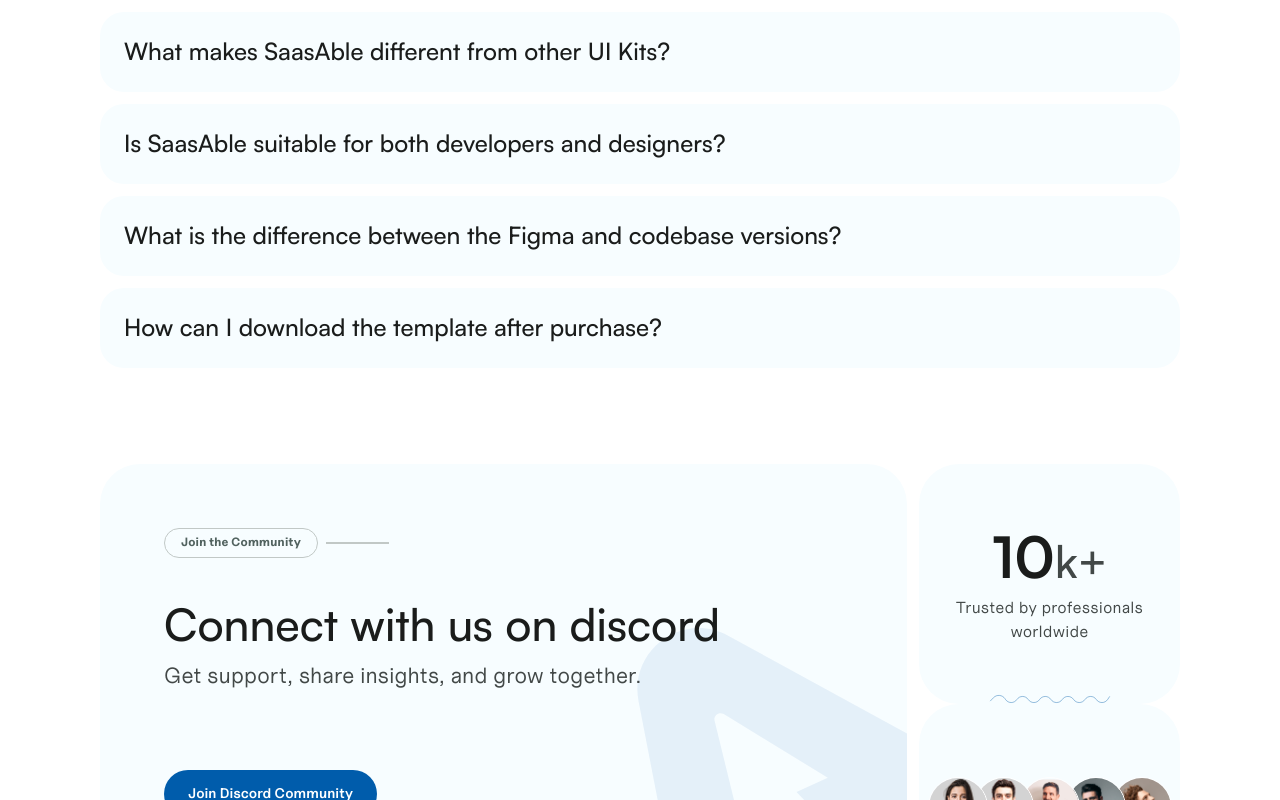
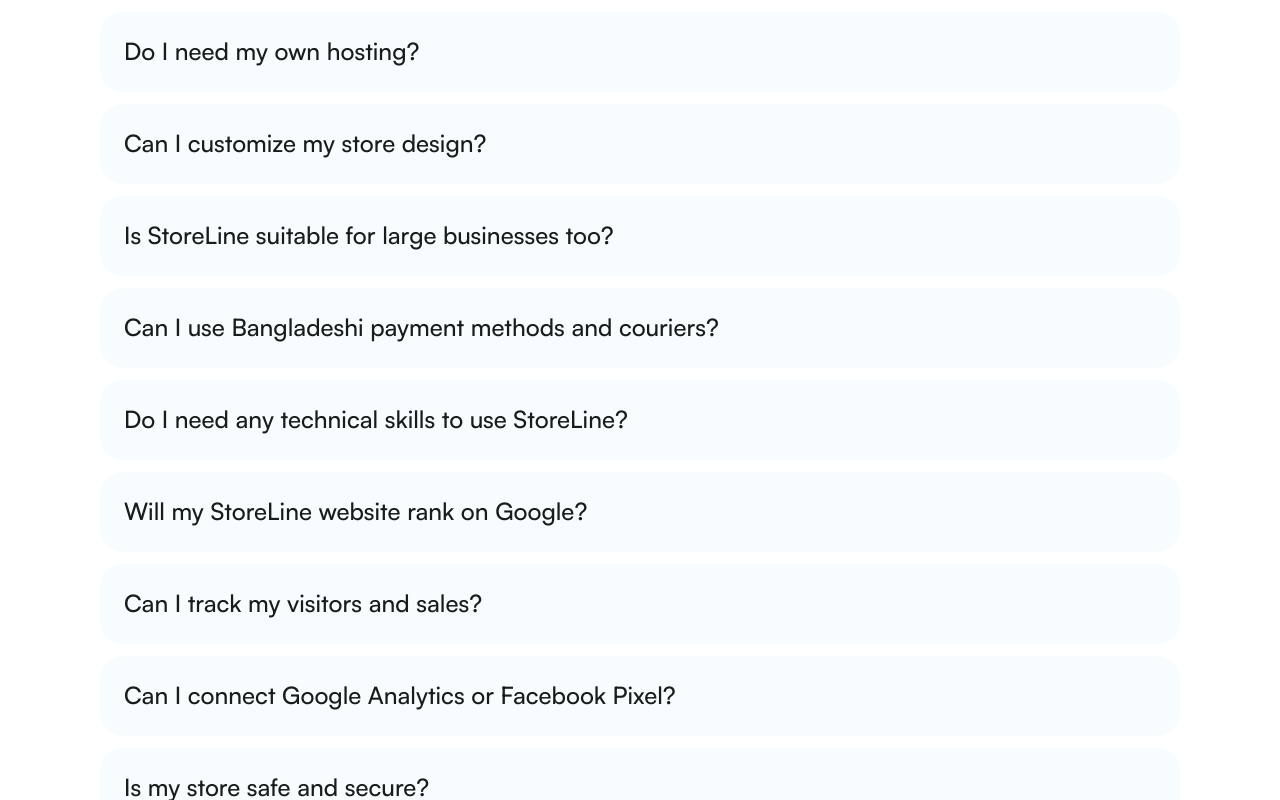
Before and after one commit to mahinjaman/Ai-Pages, a Next.js app: page /faq in a window 1280 px wide. Shown: the part 400-1200 px from the top of the page. Built offline with nearby package versions, Linux system fonts and the light colour scheme; what @mui/material-nextjs would draw is missing.

Commit message:
udpate home page content

```diff
--- a/src/blocks/hero/Hero17.tsx
+++ b/src/blocks/hero/Hero17.tsx
@@ -165,7 +165,7 @@
                 viewport={{ once: true }}
                 transition={{ duration: 0.6, delay: 0.2, ease: 'linear' }}
               >
-                <Typography variant="h1" align="center" sx={{ maxWidth: 800 }}>
+                <Typography variant="h1" align="center" sx={{ maxWidth: 700 }}>
                   {headLine}
                 </Typography>
               </motion.div>
--- a/src/components/Typeset.tsx
+++ b/src/components/Typeset.tsx
@@ -17,7 +17,11 @@
 
   return (
     <Stack {...rest} sx={{ gap: { xs: 1, sm: 1.5 }, ...sx }}>
-      <Typography variant="h2" {...headingProps} sx={{ ...(headingProps?.sx && { ...headingProps.sx }) }}>
+      <Typography
+        variant="h2"
+        {...headingProps}
+        sx={{ ...(headingProps?.sx && { ...headingProps.sx }), maxWidth: 700, textAlign: 'center', margin: '0px auto' }}
+      >
         {heading}
       </Typography>
       {caption && (
--- a/src/views/landings/default/data/cta.tsx
+++ b/src/views/landings/default/data/cta.tsx
@@ -71,8 +71,8 @@
 };
 
 export const cta10 = {
-  heading: "Couldn't find the perfect role for you?",
-  caption: 'No worries – we encourage you to apply anyway! Your unique skills and talents might be just what we need.',
+  heading: 'Haven’t Started Yet? It’s Your Time.',
+  caption: 'You focus on your products, we’ll handle the tech. That’s how thousands of Bangladeshi sellers are trusted with StoreLine.',
   primaryBtn: { children: 'Send your Resume', href: '#', sx: { textTransform: 'none' } },
   secondaryBtn: { children: 'Contact us', href: '/contact', sx: { textTransform: 'none' } },
   image: { light: '/assets/images/graphics/ai/graphics15-light.svg', dark: '/assets/images/graphics/ai/graphics15-dark.svg' },
--- a/src/views/landings/default/data/faq.ts
+++ b/src/views/landings/default/data/faq.ts
@@ -7,92 +7,66 @@
   defaultExpanded: 'Fees & Charges',
   faqList: [
     {
-      question: `Is ${branding.brandName} only for SaaS web apps?`,
-      answer: `While ${branding.brandName} is designed with SaaS applications in mind, it’s not limited to SaaS products. ${branding.brandName} is multipurpose and can be used for a variety of websites and applications, whether it’s for an agency, digital product, CRM, blog, AI platform, or any other system. ${branding.brandName} is versatile and adaptable to fit any use case, SaaS or not. It’s built for all types of projects!`,
+      question: `Do I need to buy a domain?`,
+      answer: `No worries, you can start with a free StoreLine subdomain (like yourstore.storeline.io).
+ And if you already have your own domain, you can easily connect it anytime.`,
       category: 'General'
     },
     {
-      question: `What makes ${branding.brandName} different from other UI Kits?`,
-      answer: `${branding.brandName} offers industry-specific templates, a React Material UI Kit, Figma UI Kit, and flexible customization options that cater to both front-end marketing and admin interfaces.`,
+      question: `Do I need my own hosting?`,
+      answer: `Not at all. StoreLine is a serverless platform, meaning we handle all the hosting, speed, and security for you. You just focus on your business. We'll take care of the tech.`,
       category: 'General'
     },
     {
-      question: `Is ${branding.brandName} suitable for both developers and designers?`,
-      answer: {
-        content: `Yes, ${branding.brandName} is built for both, with a Figma UI kit for designers and React code for developers.`,
-        type: 'list',
-        data: [
-          { primary: 'Figma UI Kit for Designers.' },
-          { primary: 'React Material UI Code for Developers.' },
-          { primary: 'Seamless Collaboration.' }
-        ]
-      },
+      question: `Can I customize my store design?`,
+      answer: `Yes! You can choose from beautiful, ready-made templates and easily customize them. No coding needed. Change colors, fonts, and layouts to match your brand in just a few clicks.`,
+
       category: 'General'
     },
     {
-      question: `What is the difference between the Figma and codebase versions?`,
+      question: `Is StoreLine suitable for large businesses too?`,
       answer:
-        'The Figma version is for design and prototyping, while the codebase version provides ready-to-use React components for development.',
+        'Definitely. StoreLine’s serverless technology automatically scales with your business. whether you have 10 or 10,000 customers. Small or big, we make sure your site always runs fast and smooth.',
       category: 'General'
     },
     {
-      question: 'How can I download the template after purchase?',
-      answer: 'You will receive the template in a .zip format immediately after successfully purchasing the template.',
+      question: 'Can I use Bangladeshi payment methods and couriers?',
+      answer: 'Absolutely. StoreLine is 100% Bangladesh-friendly. We support local payment gateways and courier partners, so you can manage orders and deliveries without any extra setup.',
       category: 'General'
     },
     {
-      question: `What's included in the ${branding.brandName} license?`,
-      answer: {
-        content: 'It includes the Figma UI kit, React Material UI codebase, regular updates, and customer support.',
-        type: 'list',
-        data: [
-          { primary: `One License = One End Product` },
-          { primary: `Separate License for Each Product` },
-          { primary: `Comply with License Terms` }
-        ]
-      },
-      category: 'Pricing & Licenses'
+      question: `Do I need any technical skills to use StoreLine?`,
+      answer: 'Not at all! StoreLine is built for everyone even if you’ve never built a website before. You can launch and manage your online store easily with our simple dashboard.',
+
+      category: 'General'
     },
     {
-      question: `Can I use ${branding.brandName} for multiple projects?`,
-      answer: {
-        content:
-          'No, one license allows usage in a single end product. For each new product or project, you are required to purchase a separate license. This ensures compliance with the licensing terms and provides ongoing support for each individual product. Make sure to obtain the appropriate license for every new project you work on.',
-        type: 'list',
-        data: [
-          { primary: `One License = One End Product` },
-          { primary: `Separate License for Each Product` },
-          { primary: `Comply with License Terms` }
-        ]
-      },
-      category: 'Pricing & Licenses'
+      question: `Will my StoreLine website rank on Google?`,
+      answer:
+        'Yes! Every StoreLine site is built with SEO best practices, fast loading, clean code, and easy meta control. You can customize your page titles, descriptions, and URLs to help your store rank higher on Google.',
+
+      category: 'General'
     },
 
     {
-      question: 'Do you offer refunds?',
+      question: 'Can I track my visitors and sales?',
       answer:
-        'Yes, we offer refunds, but only if you provide a valid reason to support your claim. For more details, please review our MUI Store Refund Policy.',
-      category: 'Pricing'
+        'Absolutely! StoreLine includes built-in server-side tracking for accurate data no extra setup needed. You’ll see your visitors, top products, and sales insights directly from your dashboard.',
+      category: 'General'
     },
     {
-      question: 'Do I get access to future updates?',
-      answer: {
-        content:
-          'Yes, you will receive future updates for 1 year from the date of purchase. If you need updates after 1 year, you will need to purchase the license again. However, this is not a renewal—your license is valid for a lifetime, but updates are limited to the 1-year period.',
-        type: 'list',
-        data: [{ primary: `1 Year Free Updates` }, { primary: `License validity is lifetime` }]
-      },
-      category: 'Support & Updates'
+      question: 'Can I connect Google Analytics or Facebook Pixel?',
+      answer: `Yes! You can easily connect both with just a few clicks.
+ And because StoreLine uses server-side tracking, your data stays accurate even with iOS privacy updates.`,
+
+      category: 'General'
     },
     {
-      question: 'Is support included with the template purchase?',
-      answer: {
-        content:
-          'Support is included for 6 months, but it is limited to resolving issues within the template itself. We do not provide support for installation, customization queries, or troubleshooting unrelated issues. For ongoing support beyond 6 months, you will need to extend the support period with an additional purchase.',
-        type: 'list',
-        data: [{ primary: `6 Months Support` }, { primary: `No Installation Support` }, { primary: `No Customization Support` }]
-      },
-      category: 'Support & Updates'
+      question: 'Is my store safe and secure?',
+      answer:
+        '100%. StoreLine uses enterprise-grade security and encrypted connections for every store. You don’t need to worry about backups or updates we handle everything automatically.',
+
+      category: 'General'
     }
   ],
   getInTouch: {
--- a/src/views/landings/default/data/integration.tsx
+++ b/src/views/landings/default/data/integration.tsx
@@ -3,8 +3,9 @@
 import { DOCS_URL } from '@/path';
 
 export const integration = {
-  headLine: 'Tailored for every industry',
-  captionLine: 'From project management to AI, see how our UI Kit helps you build SaaS applications tailored for a variety of industries.',
+  headLine: 'Local Integration',
+  captionLine:
+    'From delivering with courier to selling on Facebook or setting up GTM. StoreLine bridges every part of your journey, making online business easy and local-friendly.',
   primaryBtn: {
     children: 'Documentation',
     startIcon: <SvgIcon name="tabler-help" color="background.default" />,
--- a/src/views/landings/default/index.tsx
+++ b/src/views/landings/default/index.tsx
@@ -54,8 +54,8 @@
     <>
       <Hero17 {...hero} />
       <Clientele8
-        heading="10,000+ companies already growing"
-        caption="In partnership with renowned banks, we’re committed to offering you a secure and advanced financial experience"
+        heading="StoreLine combines world-class cloud technology"
+        caption="We’re on a mission to make e-commerce simple for every Bangladeshi entrepreneur. With StoreLine, anyone can start and grow an online business. no coding, no hassle"
         clienteleList={clientele?.clienteleList}
       />
       <LazySection
```
Also changed, not shown: src/views/landings/default/data/hero.tsx (+5 -5 lines), src/views/landings/default/data/metrics.ts (+4 -4 lines), src/views/landings/default/data/process.ts (+8 -8 lines).
